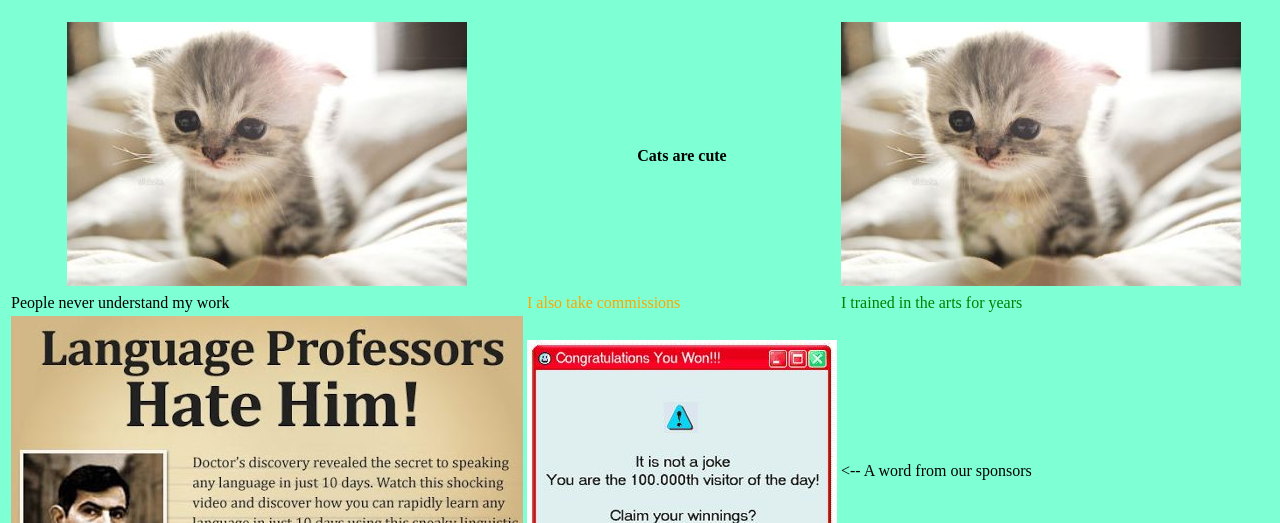
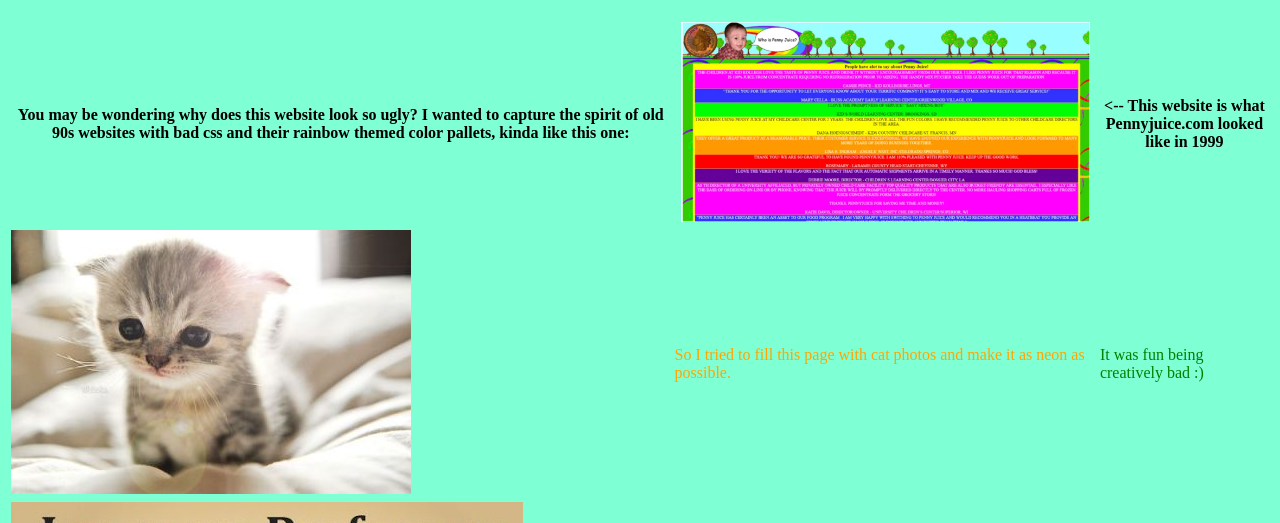
Before and after one commit to shudaniel/cs291a-p0, a plain HTML site: page index.html in a window 1280 px wide. Shown: the part 195-718 px from the top of the page. Drawn offline with Linux system fonts and the light colour scheme.

Commit message:
Updated website with a little description

```diff
--- a/index.css
+++ b/index.css
@@ -37,3 +37,7 @@ h1 {
 .gif_proportions {
     max-width: 50px;
 }
+
+.img_proportions {
+    max-height: 200px;
+}
--- a/index.html
+++ b/index.html
@@ -19,20 +19,25 @@
 <h1>Graphics design is my passion</h1>
 <table>
     <tr>
-        <th><img src="Cute-Munchkin-Kitten.jpg" alt="There should be a cute kitty" /></th>
-        <th>Cats are cute</th>
-        <th><img src="Cute-Munchkin-Kitten.jpg" alt="There should be a cute kitty" /></th>
+        <th>
+            You may be wondering why does this website look so ugly?
+            I wanted to capture the spirit of old 90s websites with bad css and their rainbow
+            themed color pallets, kinda like this one:
+
+        </th>
+        <th><img class="img_proportions" src="badui.png" alt="Bad UI" /></th>
+        <th>&lt;-- This website is what Pennyjuice.com looked like in 1999</th>
 
     </tr>
     <tr>
-        <td>People never understand my work</td>
-        <td class="orange">I also take commissions</td>
-        <td class="green">I trained in the arts for years</td>
+        <td><img src="Cute-Munchkin-Kitten.jpg" alt="There should be a cute kitty" /></td>
+        <td class="orange">So I tried to fill this page with cat photos and make it as neon as possible.</td>
+        <td class="green">It was fun being creatively bad :)</td>
     </tr>
     <tr>
         <td><a href="https://www.youtube.com/watch?v=dQw4w9WgXcQ" ><img src="one-weird-trick.jpg" alt="One weird trick" /></a></td>
         <td><a href="https://www.youtube.com/watch?v=dQw4w9WgXcQ"><img src="winner.jpg" alt="Winner" /></a></td>
-        <td> &lt;-- A word from our sponsors</td>
+        <td> &lt;-- Don't forget to click to claim your prize </td>
     </tr>
 </table>
 <h3 class="green"> Reasons 2 Hire me for design </h3>
```
Also changed, not shown: badui.png (added), 1 other file.
